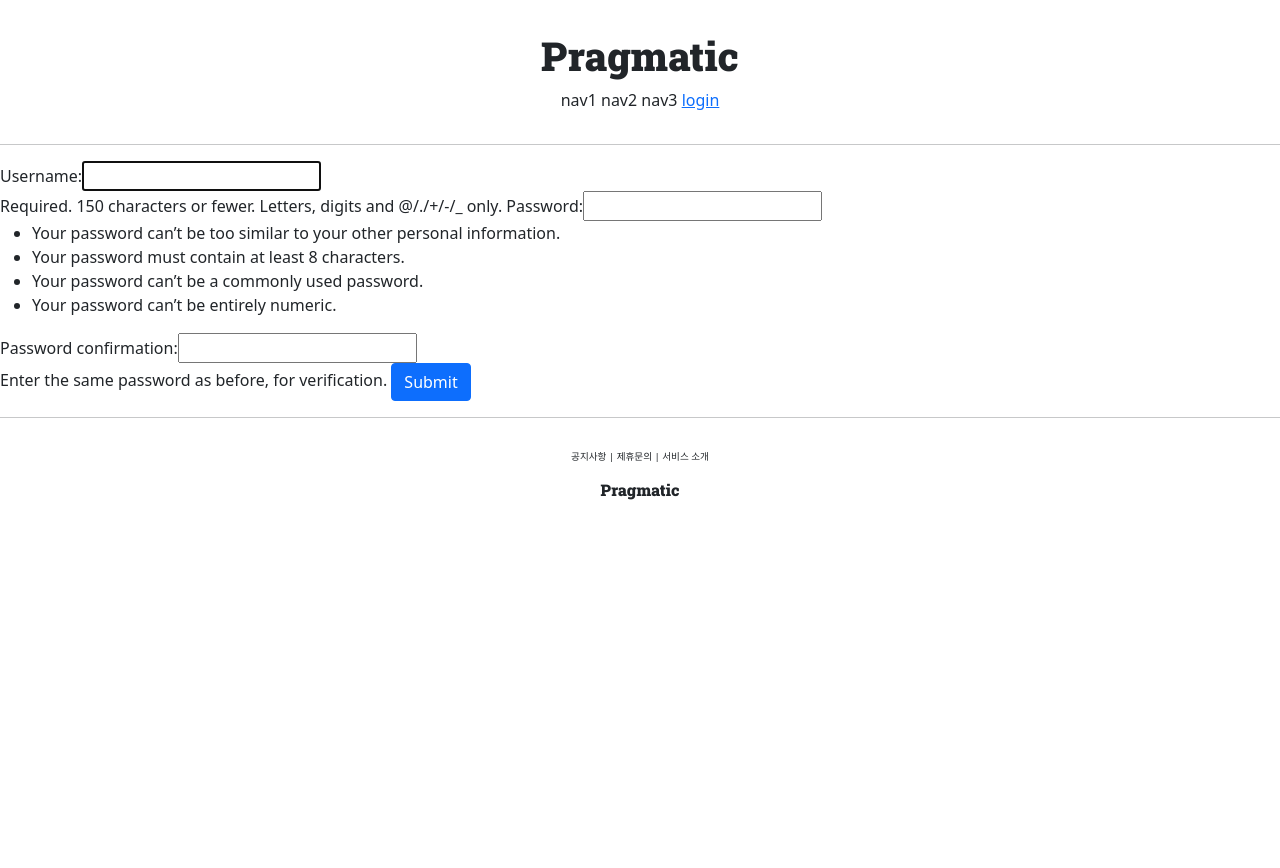
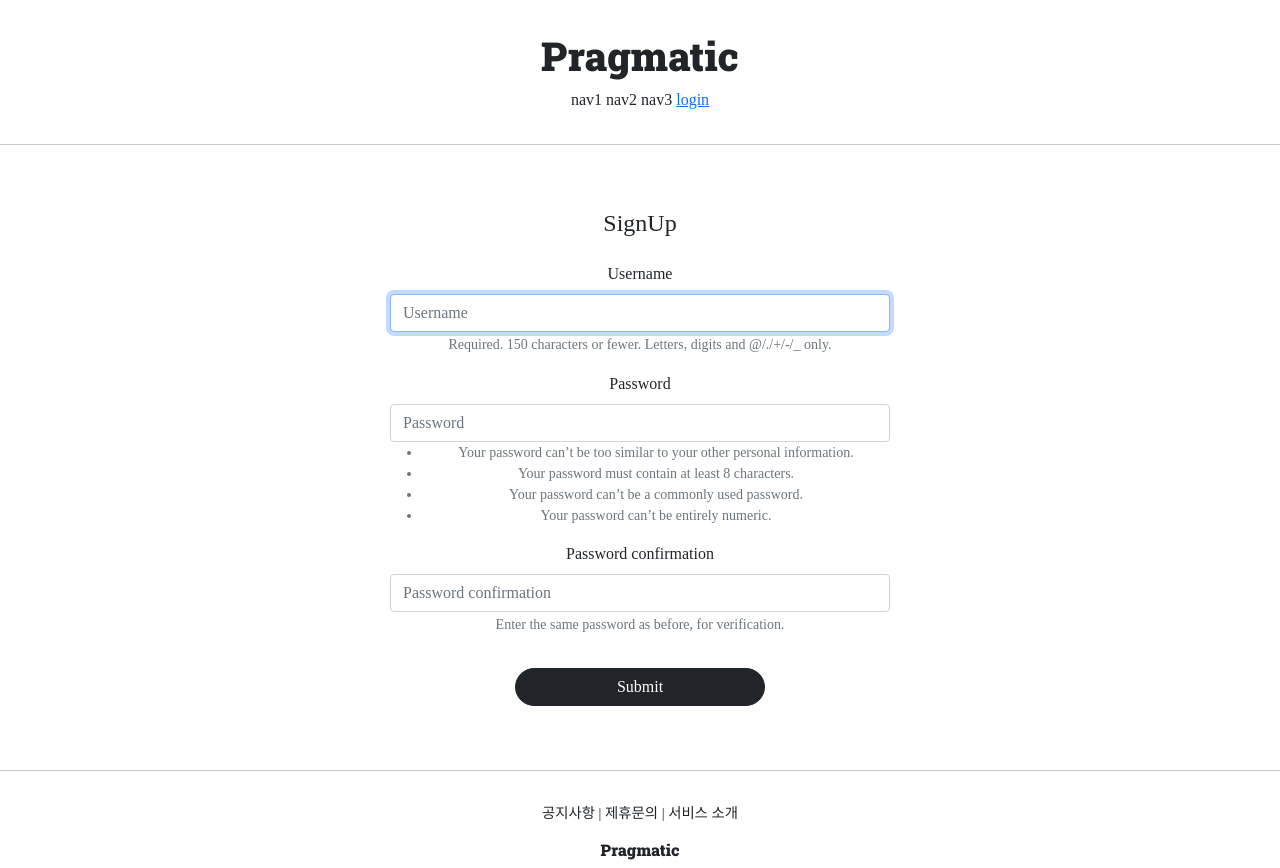
Before and after one commit to yesyeseo/Pinterest-Clone, a Django app: page /account/create/ in a window 1280 px wide. Before the commit the page ends 500 px from the top, so only its background shows below. Run offline with Django 3.2, Linux system fonts and the light colour scheme; some libraries are stand-ins or nearby versions.

Commit message:
styling with bootstrap4 & local font

```diff
--- a/pargmatic/accountapp/templates/accountapp/create.html
+++ b/pargmatic/accountapp/templates/accountapp/create.html
@@ -1,12 +1,17 @@
 {% extends 'base.html' %}
+{% load bootstrap4 %}
 
 {% block content %}
 
-    <div>
+    <div style="text-align: center; max-width: 500px; margin: 4rem auto">
+        <div class="mb-4">
+            <h4>SignUp</h4>
+        </div>
         <form action="{% url 'accountapp:create' %}" method="post">
             {% csrf_token %}
-            {{ form }}
-            <input type="submit" class="btn btn-primary">
+                <!-- {{ form }} -->
+            {% bootstrap_form form %}
+            <input type="submit" class="btn btn-dark rounded-pill col-6 mt-3">
         </form>
     </div>
 
--- a/pargmatic/pargmatic/settings.py
+++ b/pargmatic/pargmatic/settings.py
@@ -49,6 +49,7 @@ INSTALLED_APPS = [
     'django.contrib.sessions',
     'django.contrib.messages',
     'django.contrib.staticfiles',
+    'bootstrap4',
     'accountapp',
 ]
 
--- a/pargmatic/static/base.css
+++ b/pargmatic/static/base.css
@@ -3,7 +3,7 @@
 }
 
 .pragmatic_footer_button {
-    font-size: .6rem;
+    font-size: .9rem;
 }
 
 .pragmatic_footer {
--- a/pargmatic/templates/base.html
+++ b/pargmatic/templates/base.html
@@ -3,7 +3,7 @@
 
 {% include 'head.html' %}
 
-<body>
+<body style="font-family: 'NanumMyeongjo';">
     {% include 'header.html' %}
 
     <hr>
--- a/pargmatic/templates/head.html
+++ b/pargmatic/templates/head.html
@@ -14,4 +14,13 @@
 
     <!-- DEFAULT CSS LINK -->
     <link rel="stylesheet" type="text/css" href="{% static 'base.css' %}">
+
+    <style>
+        @font-face {
+            font-family: 'NanumMyeongjo';
+            src: local('NanumMyeongjo')
+            url("{% static 'fonts/NanumMyeongjo.otf' %}") format("opentype");
+        }
+    </style>
+
 </head>
```
Also changed, not shown: pargmatic/accountapp/templates/accountapp/login.html (+5 -3 lines), pargmatic/accountapp/templates/accountapp/logout.html (deleted), 1 other file.
